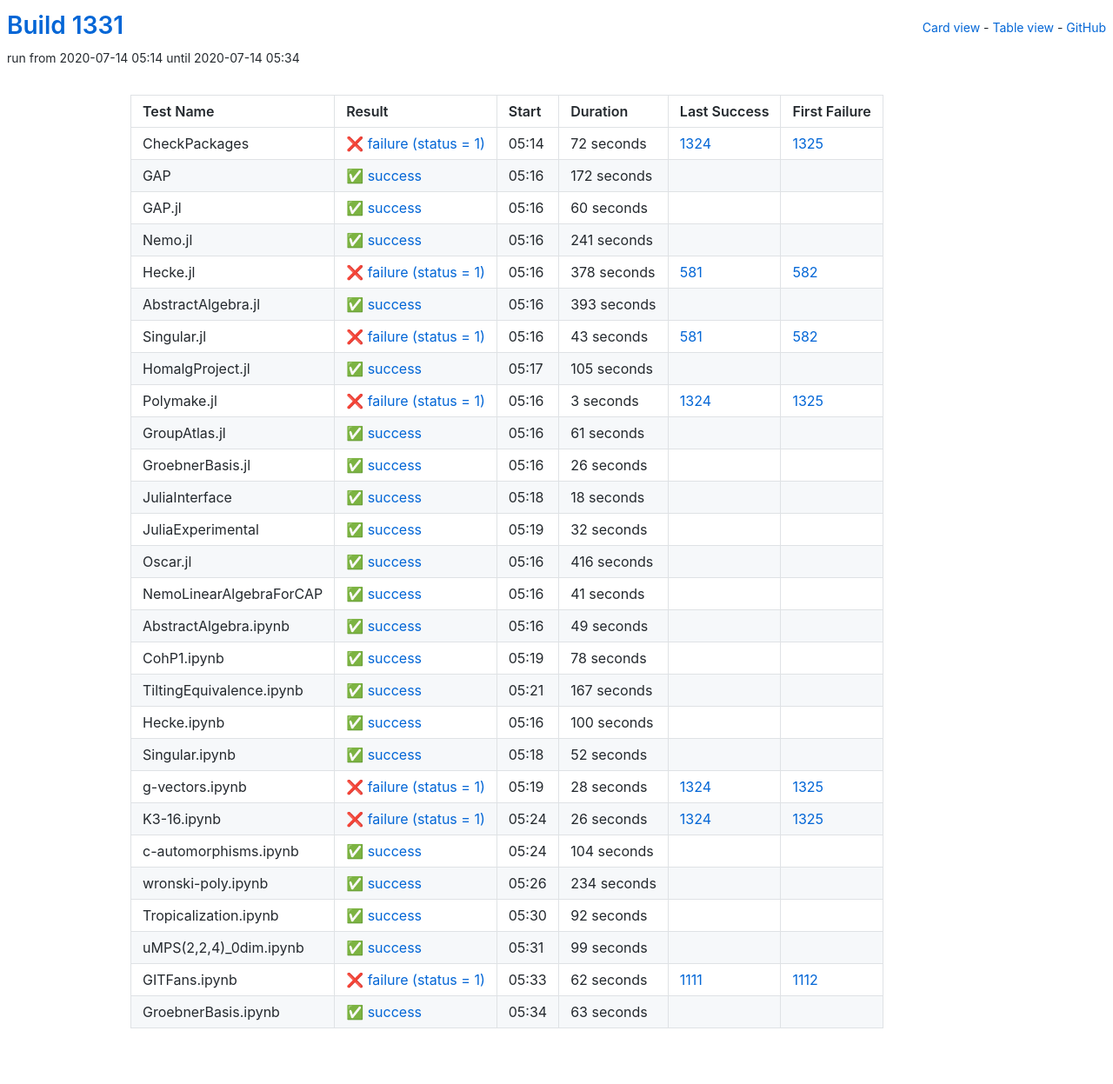
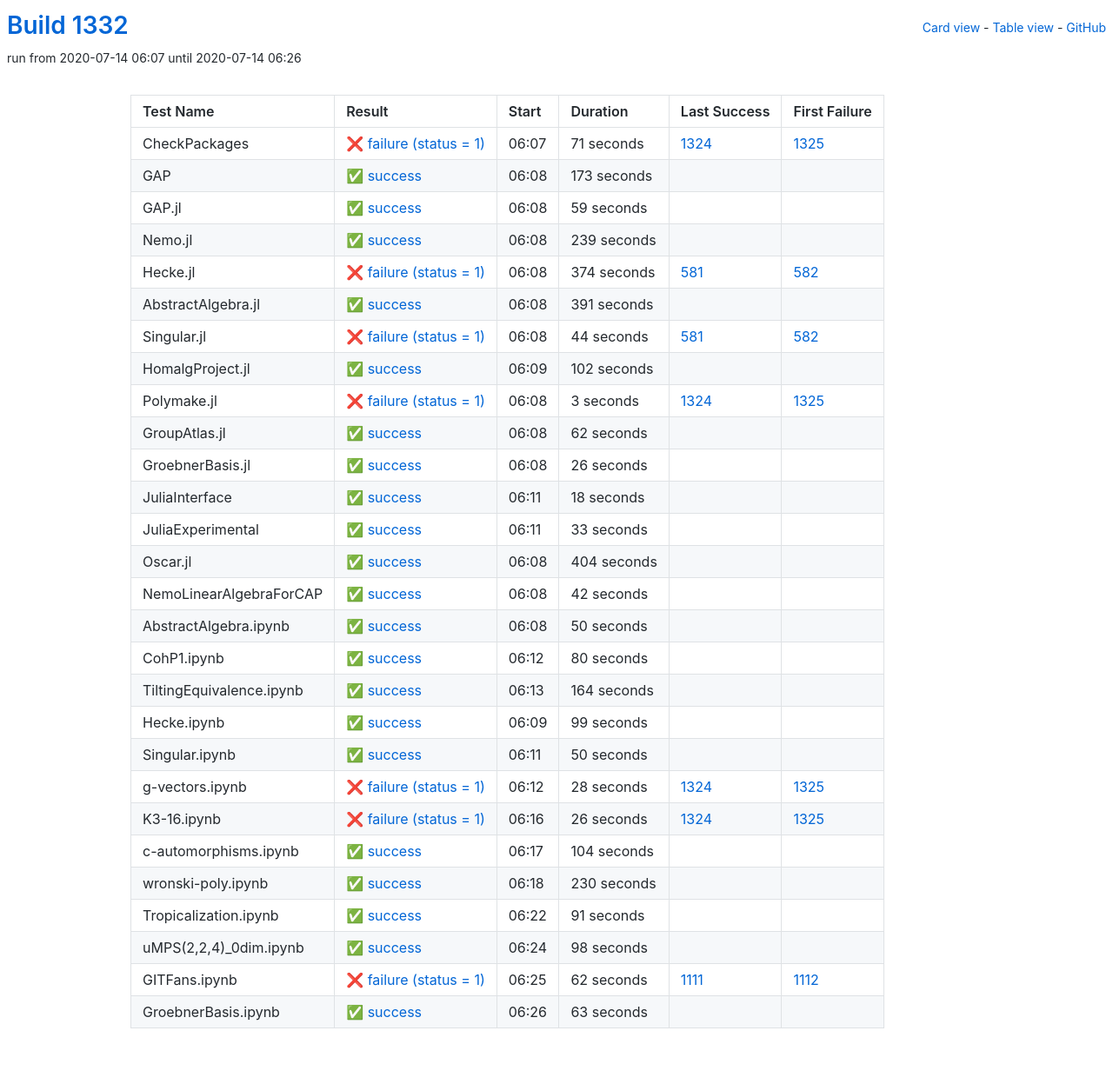
Before and after one commit to oscar-system/oscar-ci-status-1.4, a Jekyll site: the page built from table.html, in a window 1280 px wide. Shown: the whole page at 87% size. Built offline with Jekyll 4.4.1, drawn with Linux system fonts in a browser that asks for light colours.

Commit message:
Build #1332

```diff
--- a/_data/ci.yml
+++ b/_data/ci.yml
@@ -1,6 +1,6 @@
 ---
-build: 1331
-build_url: https://oscarci.mathematik.uni-kl.de/job/oscar-julia-1.4/1331/
+build: 1332
+build_url: https://oscarci.mathematik.uni-kl.de/job/oscar-julia-1.4/1332/
 job: oscar-julia-1.4
 organization: oscar-system
 repo: oscar-ci-status-1.4
@@ -8,104 +8,104 @@ repourl: https://github.com/oscar-system/oscar-ci-status-1.4
 tests:
 - name: CheckPackages
   id: checkpackages
-  log: https://oscarci.mathematik.uni-kl.de/job/oscar-julia-1.4/1331/artifact/logs/build-1331/CheckPackages.log
-  start: 2020-07-14 05:14
+  log: https://oscarci.mathematik.uni-kl.de/job/oscar-julia-1.4/1332/artifact/logs/build-1332/CheckPackages.log
+  start: 2020-07-14 06:07
   success: false
   exitcode: 1
   status: failure
-  duration: 72
+  duration: 71
   last_success: 1324
   last_success_url: https://oscarci.mathematik.uni-kl.de/job/oscar-julia-1.4/1324/
   first_failure: 1325
   first_failure_url: https://oscarci.mathematik.uni-kl.de/job/oscar-julia-1.4/1325/
 - name: GAP
   id: gap
-  log: https://oscarci.mathematik.uni-kl.de/job/oscar-julia-1.4/1331/artifact/logs/build-1331/GAP.log
-  start: 2020-07-14 05:16
+  log: https://oscarci.mathematik.uni-kl.de/job/oscar-julia-1.4/1332/artifact/logs/build-1332/GAP.log
+  start: 2020-07-14 06:08
   success: true
   exitcode: 0
   status: success
-  duration: 172
+  duration: 173
   last_success: false
   last_success_url:
   first_failure: false
   first_failure_url:
 - name: GAP.jl
   id: gap-jl
-  log: https://oscarci.mathematik.uni-kl.de/job/oscar-julia-1.4/1331/artifact/logs/build-1331/GAP.jl.log
-  start: 2020-07-14 05:16
+  log: https://oscarci.mathematik.uni-kl.de/job/oscar-julia-1.4/1332/artifact/logs/build-1332/GAP.jl.log
+  start: 2020-07-14 06:08
   success: true
   exitcode: 0
   status: success
-  duration: 60
+  duration: 59
   last_success: false
   last_success_url:
   first_failure: false
   first_failure_url:
 - name: Nemo.jl
   id: nemo-jl
-  log: https://oscarci.mathematik.uni-kl.de/job/oscar-julia-1.4/1331/artifact/logs/build-1331/Nemo.jl.log
-  start: 2020-07-14 05:16
+  log: https://oscarci.mathematik.uni-kl.de/job/oscar-julia-1.4/1332/artifact/logs/build-1332/Nemo.jl.log
+  start: 2020-07-14 06:08
   success: true
   exitcode: 0
   status: success
-  duration: 241
+  duration: 239
   last_success: false
   last_success_url:
   first_failure: false
   first_failure_url:
 - name: Hecke.jl
   id: hecke-jl
-  log: https://oscarci.mathematik.uni-kl.de/job/oscar-julia-1.4/1331/artifact/logs/build-1331/Hecke.jl.log
-  start: 2020-07-14 05:16
+  log: https://oscarci.mathematik.uni-kl.de/job/oscar-julia-1.4/1332/artifact/logs/build-1332/Hecke.jl.log
+  start: 2020-07-14 06:08
   success: false
   exitcode: 1
   status: failure
-  duration: 378
+  duration: 374
   last_success: 581
   last_success_url: https://oscarci.mathematik.uni-kl.de/job/oscar-julia-1.4/581/
   first_failure: 582
   first_failure_url: https://oscarci.mathematik.uni-kl.de/job/oscar-julia-1.4/582/
 - name: AbstractAlgebra.jl
   id: abstractalgebra-jl
-  log: https://oscarci.mathematik.uni-kl.de/job/oscar-julia-1.4/1331/artifact/logs/build-1331/AbstractAlgebra.jl.log
-  start: 2020-07-14 05:16
+  log: https://oscarci.mathematik.uni-kl.de/job/oscar-julia-1.4/1332/artifact/logs/build-1332/AbstractAlgebra.jl.log
+  start: 2020-07-14 06:08
   success: true
   exitcode: 0
   status: success
-  duration: 393
+  duration: 391
   last_success: false
   last_success_url:
   first_failure: false
   first_failure_url:
 - name: Singular.jl
   id: singular-jl
-  log: https://oscarci.mathematik.uni-kl.de/job/oscar-julia-1.4/1331/artifact/logs/build-1331/Singular.jl.log
-  start: 2020-07-14 05:16
+  log: https://oscarci.mathematik.uni-kl.de/job/oscar-julia-1.4/1332/artifact/logs/build-1332/Singular.jl.log
+  start: 2020-07-14 06:08
   success: false
   exitcode: 1
   status: failure
-  duration: 43
+  duration: 44
   last_success: 581
   last_success_url: https://oscarci.mathematik.uni-kl.de/job/oscar-julia-1.4/581/
   first_failure: 582
   first_failure_url: https://oscarci.mathematik.uni-kl.de/job/oscar-julia-1.4/582/
 - name: HomalgProject.jl
   id: homalgproject-jl
-  log: https://oscarci.mathematik.uni-kl.de/job/oscar-julia-1.4/1331/artifact/logs/build-1331/HomalgProject.jl.log
-  start: 2020-07-14 05:17
+  log: https://oscarci.mathematik.uni-kl.de/job/oscar-julia-1.4/1332/artifact/logs/build-1332/HomalgProject.jl.log
+  start: 2020-07-14 06:09
   success: true
   exitcode: 0
   status: success
-  duration: 105
+  duration: 102
   last_success: false
   last_success_url:
   first_failure: false
   first_failure_url:
 - name: Polymake.jl
   id: polymake-jl
-  log: https://oscarci.mathematik.uni-kl.de/job/oscar-julia-1.4/1331/artifact/logs/build-1331/Polymake.jl.log
-  start: 2020-07-14 05:16
+  log: https://oscarci.mathematik.uni-kl.de/job/oscar-julia-1.4/1332/artifact/logs/build-1332/Polymake.jl.log
+  start: 2020-07-14 06:08
   success: false
   exitcode: 1
   status: failure
@@ -116,20 +116,20 @@ tests:
   first_failure_url: https://oscarci.mathematik.uni-kl.de/job/oscar-julia-1.4/1325/
 - name: GroupAtlas.jl
   id: groupatlas-jl
-  log: https://oscarci.mathematik.uni-kl.de/job/oscar-julia-1.4/1331/artifact/logs/build-1331/GroupAtlas.jl.log
-  start: 2020-07-14 05:16
+  log: https://oscarci.mathematik.uni-kl.de/job/oscar-julia-1.4/1332/artifact/logs/build-1332/GroupAtlas.jl.log
+  start: 2020-07-14 06:08
   success: true
   exitcode: 0
   status: success
-  duration: 61
+  duration: 62
   last_success: false
   last_success_url:
   first_failure: false
   first_failure_url:
 - name: GroebnerBasis.jl
   id: groebnerbasis-jl
-  log: https://oscarci.mathematik.uni-kl.de/job/oscar-julia-1.4/1331/artifact/logs/build-1331/GroebnerBasis.jl.log
-  start: 2020-07-14 05:16
+  log: https://oscarci.mathematik.uni-kl.de/job/oscar-julia-1.4/1332/artifact/logs/build-1332/GroebnerBasis.jl.log
+  start: 2020-07-14 06:08
   success: true
   exitcode: 0
   status: success
@@ -140,8 +140,8 @@ tests:
   first_failure_url:
 - name: JuliaInterface
   id: juliainterface
-  log: https://oscarci.mathematik.uni-kl.de/job/oscar-julia-1.4/1331/artifact/logs/build-1331/JuliaInterface.log
-  start: 2020-07-14 05:18
+  log: https://oscarci.mathematik.uni-kl.de/job/oscar-julia-1.4/1332/artifact/logs/build-1332/JuliaInterface.log
+  start: 2020-07-14 06:11
   success: true
   exitcode: 0
   status: success
@@ -152,104 +152,104 @@ tests:
   first_failure_url:
 - name: JuliaExperimental
   id: juliaexperimental
-  log: https://oscarci.mathematik.uni-kl.de/job/oscar-julia-1.4/1331/artifact/logs/build-1331/JuliaExperimental.log
-  start: 2020-07-14 05:19
+  log: https://oscarci.mathematik.uni-kl.de/job/oscar-julia-1.4/1332/artifact/logs/build-1332/JuliaExperimental.log
+  start: 2020-07-14 06:11
   success: true
   exitcode: 0
   status: success
-  duration: 32
+  duration: 33
   last_success: false
   last_success_url:
   first_failure: false
   first_failure_url:
 - name: Oscar.jl
   id: oscar-jl
-  log: https://oscarci.mathematik.uni-kl.de/job/oscar-julia-1.4/1331/artifact/logs/build-1331/Oscar.jl.log
-  start: 2020-07-14 05:16
+  log: https://oscarci.mathematik.uni-kl.de/job/oscar-julia-1.4/1332/artifact/logs/build-1332/Oscar.jl.log
+  start: 2020-07-14 06:08
   success: true
   exitcode: 0
   status: success
-  duration: 416
+  duration: 404
   last_success: false
   last_success_url:
   first_failure: false
   first_failure_url:
 - name: NemoLinearAlgebraForCAP
   id: nemolinearalgebraforcap
-  log: https://oscarci.mathematik.uni-kl.de/job/oscar-julia-1.4/1331/artifact/logs/build-1331/NemoLinearAlgebraForCAP.log
-  start: 2020-07-14 05:16
+  log: https://oscarci.mathematik.uni-kl.de/job/oscar-julia-1.4/1332/artifact/logs/build-1332/NemoLinearAlgebraForCAP.log
+  start: 2020-07-14 06:08
   success: true
   exitcode: 0
   status: success
-  duration: 41
+  duration: 42
   last_success: false
   last_success_url:
   first_failure: false
   first_failure_url:
 - name: AbstractAlgebra.ipynb
   id: abstractalgebra-ipynb
-  log: https://oscarci.mathematik.uni-kl.de/job/oscar-julia-1.4/1331/artifact/logs/build-1331/AbstractAlgebra.ipynb.log
-  start: 2020-07-14 05:16
+  log: https://oscarci.mathematik.uni-kl.de/job/oscar-julia-1.4/1332/artifact/logs/build-1332/AbstractAlgebra.ipynb.log
+  start: 2020-07-14 06:08
   success: true
   exitcode: 0
   status: success
-  duration: 49
+  duration: 50
   last_success: false
   last_success_url:
   first_failure: false
   first_failure_url:
 - name: CohP1.ipynb
   id: cohp1-ipynb
-  log: https://oscarci.mathematik.uni-kl.de/job/oscar-julia-1.4/1331/artifact/logs/build-1331/CohP1.ipynb.log
-  start: 2020-07-14 05:19
+  log: https://oscarci.mathematik.uni-kl.de/job/oscar-julia-1.4/1332/artifact/logs/build-1332/CohP1.ipynb.log
+  start: 2020-07-14 06:12
   success: true
   exitcode: 0
   status: success
-  duration: 78
+  duration: 80
   last_success: false
   last_success_url:
   first_failure: false
   first_failure_url:
 - name: TiltingEquivalence.ipynb
   id: tiltingequivalence-ipynb
-  log: https://oscarci.mathematik.uni-kl.de/job/oscar-julia-1.4/1331/artifact/logs/build-1331/TiltingEquivalence.ipynb.log
-  start: 2020-07-14 05:21
+  log: https://oscarci.mathematik.uni-kl.de/job/oscar-julia-1.4/1332/artifact/logs/build-1332/TiltingEquivalence.ipynb.log
+  start: 2020-07-14 06:13
   success: true
   exitcode: 0
   status: success
-  duration: 167
+  duration: 164
   last_success: false
   last_success_url:
   first_failure: false
   first_failure_url:
 - name: Hecke.ipynb
   id: hecke-ipynb
-  log: https://oscarci.mathematik.uni-kl.de/job/oscar-julia-1.4/1331/artifact/logs/build-1331/Hecke.ipynb.log
-  start: 2020-07-14 05:16
+  log: https://oscarci.mathematik.uni-kl.de/job/oscar-julia-1.4/1332/artifact/logs/build-1332/Hecke.ipynb.log
+  start: 2020-07-14 06:09
   success: true
   exitcode: 0
   status: success
-  duration: 100
+  duration: 99
   last_success: false
   last_success_url:
   first_failure: false
   first_failure_url:
 - name: Singular.ipynb
   id: singular-ipynb
-  log: https://oscarci.mathematik.uni-kl.de/job/oscar-julia-1.4/1331/artifact/logs/build-1331/Singular.ipynb.log
-  start: 2020-07-14 05:18
+  log: https://oscarci.mathematik.uni-kl.de/job/oscar-julia-1.4/1332/artifact/logs/build-1332/Singular.ipynb.log
+  start: 2020-07-14 06:11
   success: true
   exitcode: 0
   status: success
-  duration: 52
+  duration: 50
   last_success: false
   last_success_url:
   first_failure: false
   first_failure_url:
 - name: g-vectors.ipynb
   id: g-vectors-ipynb
-  log: https://oscarci.mathematik.uni-kl.de/job/oscar-julia-1.4/1331/artifact/logs/build-1331/g-vectors.ipynb.log
-  start: 2020-07-14 05:19
+  log: https://oscarci.mathematik.uni-kl.de/job/oscar-julia-1.4/1332/artifact/logs/build-1332/g-vectors.ipynb.log
+  start: 2020-07-14 06:12
   success: false
   exitcode: 1
   status: failure
@@ -260,8 +260,8 @@ tests:
   first_failure_url: https://oscarci.mathematik.uni-kl.de/job/oscar-julia-1.4/1325/
 - name: K3-16.ipynb
   id: k3-16-ipynb
-  log: https://oscarci.mathematik.uni-kl.de/job/oscar-julia-1.4/1331/artifact/logs/build-1331/K3-16.ipynb.log
-  start: 2020-07-14 05:24
+  log: https://oscarci.mathematik.uni-kl.de/job/oscar-julia-1.4/1332/artifact/logs/build-1332/K3-16.ipynb.log
+  start: 2020-07-14 06:16
   success: false
   exitcode: 1
   status: failure
@@ -272,8 +272,8 @@ tests:
   first_failure_url: https://oscarci.mathematik.uni-kl.de/job/oscar-julia-1.4/1325/
 - name: c-automorphisms.ipynb
   id: c-automorphisms-ipynb
-  log: https://oscarci.mathematik.uni-kl.de/job/oscar-julia-1.4/1331/artifact/logs/build-1331/c-automorphisms.ipynb.log
-  start: 2020-07-14 05:24
+  log: https://oscarci.mathematik.uni-kl.de/job/oscar-julia-1.4/1332/artifact/logs/build-1332/c-automorphisms.ipynb.log
+  start: 2020-07-14 06:17
   success: true
   exitcode: 0
   status: success
@@ -284,44 +284,44 @@ tests:
   first_failure_url:
 - name: wronski-poly.ipynb
   id: wronski-poly-ipynb
-  log: https://oscarci.mathematik.uni-kl.de/job/oscar-julia-1.4/1331/artifact/logs/build-1331/wronski-poly.ipynb.log
-  start: 2020-07-14 05:26
+  log: https://oscarci.mathematik.uni-kl.de/job/oscar-julia-1.4/1332/artifact/logs/build-1332/wronski-poly.ipynb.log
+  start: 2020-07-14 06:18
   success: true
   exitcode: 0
   status: success
-  duration: 234
+  duration: 230
   last_success: false
   last_success_url:
   first_failure: false
   first_failure_url:
 - name: Tropicalization.ipynb
   id: tropicalization-ipynb
-  log: https://oscarci.mathematik.uni-kl.de/job/oscar-julia-1.4/1331/artifact/logs/build-1331/Tropicalization.ipynb.log
-  start: 2020-07-14 05:30
+  log: https://oscarci.mathematik.uni-kl.de/job/oscar-julia-1.4/1332/artifact/logs/build-1332/Tropicalization.ipynb.log
+  start: 2020-07-14 06:22
   success: true
   exitcode: 0
   status: success
-  duration: 92
+  duration: 91
   last_success: false
   last_success_url:
   first_failure: false
   first_failure_url:
 - name: uMPS(2,2,4)_0dim.ipynb
   id: umps-2-2-4-0dim-ipynb
-  log: https://oscarci.mathematik.uni-kl.de/job/oscar-julia-1.4/1331/artifact/logs/build-1331/uMPS-2-2-4-_0dim.ipynb.log
-  start: 2020-07-14 05:31
+  log: https://oscarci.mathematik.uni-kl.de/job/oscar-julia-1.4/1332/artifact/logs/build-1332/uMPS-2-2-4-_0dim.ipynb.log
+  start: 2020-07-14 06:24
   success: true
   exitcode: 0
   status: success
-  duration: 99
+  duration: 98
   last_success: false
   last_success_url:
   first_failure: false
   first_failure_url:
 - name: GITFans.ipynb
   id: gitfans-ipynb
-  log: https://oscarci.mathematik.uni-kl.de/job/oscar-julia-1.4/1331/artifact/logs/build-1331/GITFans.ipynb.log
-  start: 2020-07-14 05:33
+  log: https://oscarci.mathematik.uni-kl.de/job/oscar-julia-1.4/1332/artifact/logs/build-1332/GITFans.ipynb.log
+  start: 2020-07-14 06:25
   success: false
   exitcode: 1
   status: failure
@@ -332,8 +332,8 @@ tests:
   first_failure_url: https://oscarci.mathematik.uni-kl.de/job/oscar-julia-1.4/1112/
 - name: GroebnerBasis.ipynb
   id: groebnerbasis-ipynb
-  log: https://oscarci.mathematik.uni-kl.de/job/oscar-julia-1.4/1331/artifact/logs/build-1331/GroebnerBasis.ipynb.log
-  start: 2020-07-14 05:34
+  log: https://oscarci.mathematik.uni-kl.de/job/oscar-julia-1.4/1332/artifact/logs/build-1332/GroebnerBasis.ipynb.log
+  start: 2020-07-14 06:26
   success: true
   exitcode: 0
   status: success
```
Also changed, not shown: README.md.
